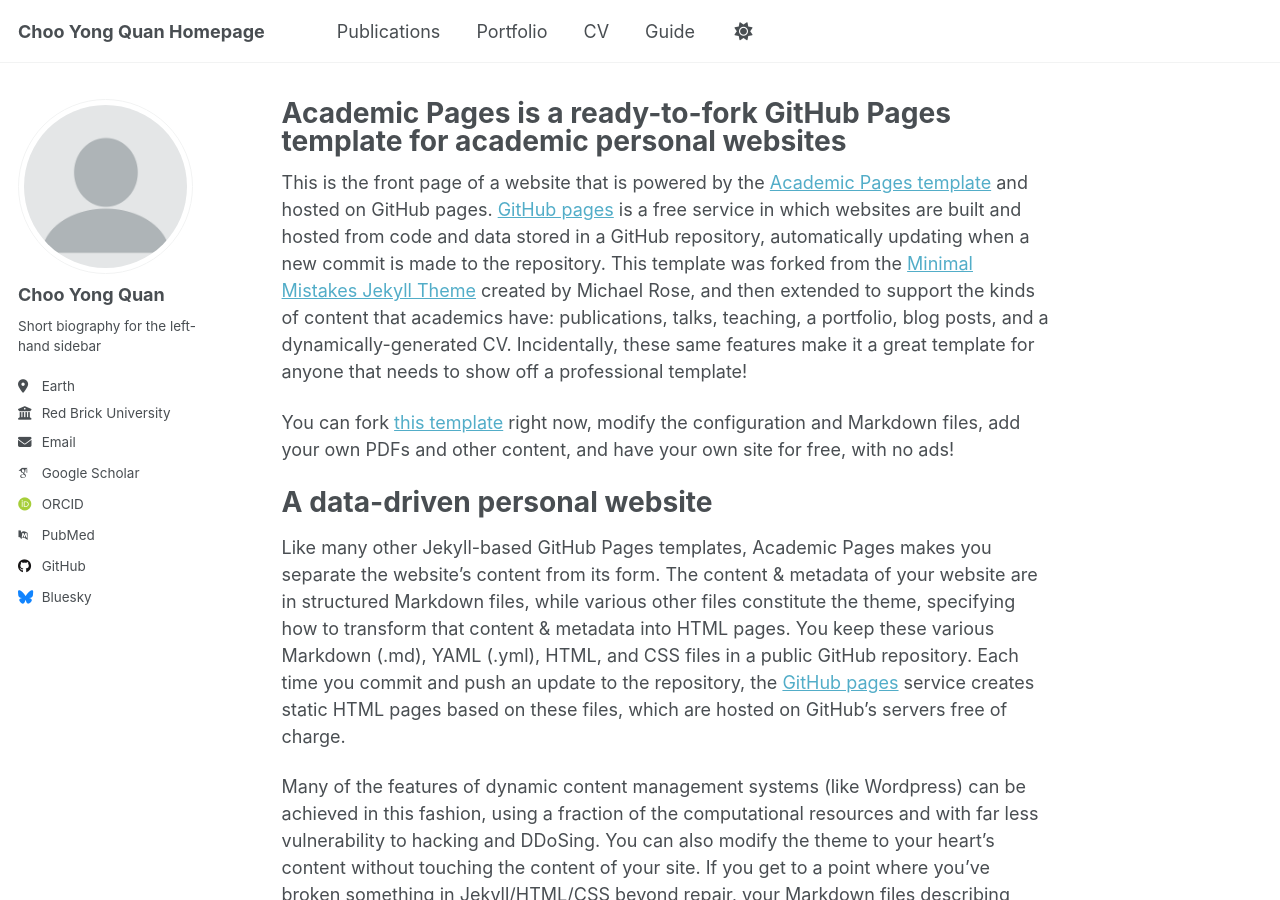
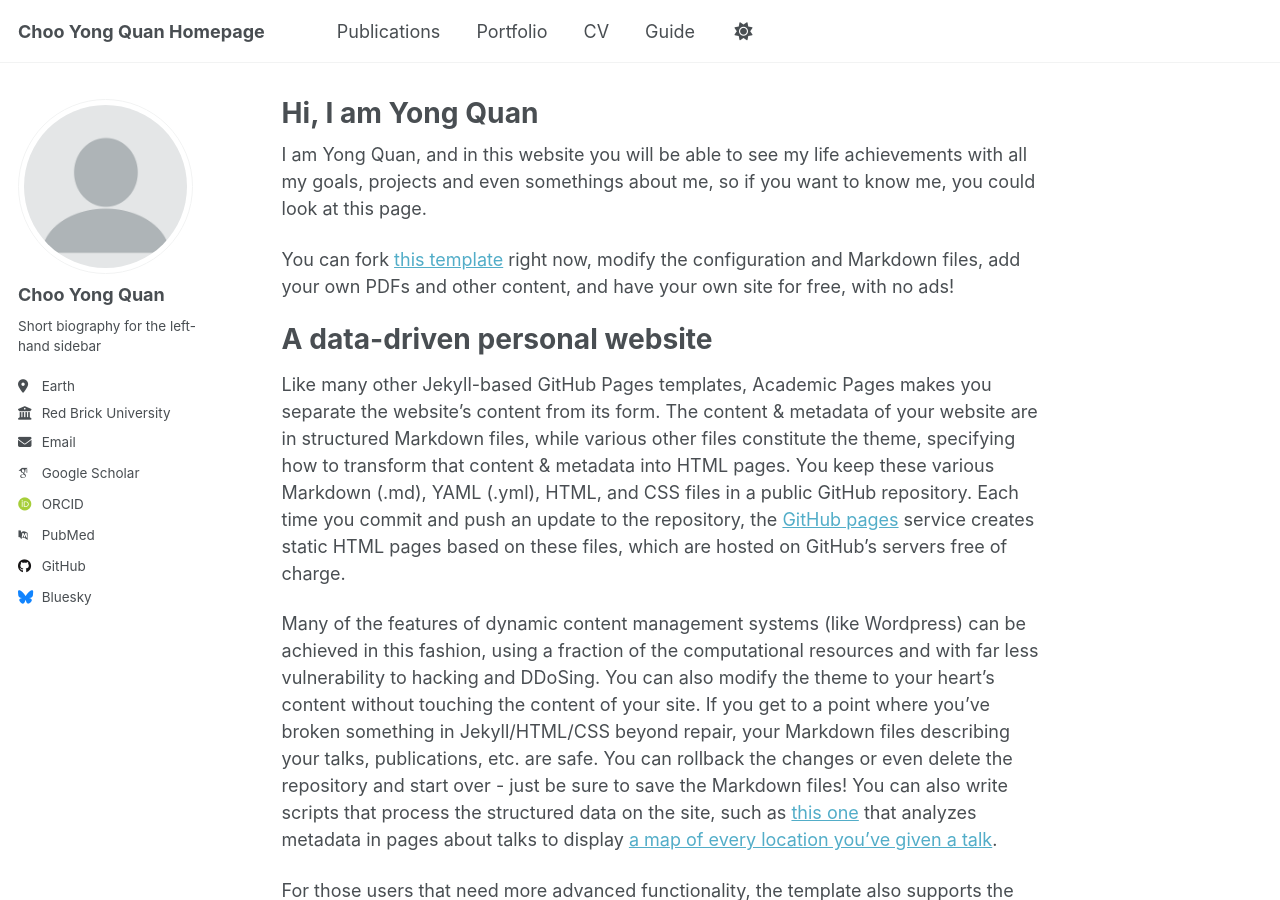
Before and after one commit to s25229-ctrl/s25229-ctrl, a Jekyll site: the page built from _pages/about.md, in a window 1280 px wide and 900 px high. Built offline with Jekyll 4.4.1, drawn with Linux system fonts in a browser that asks for light colours; some web fonts are replaced; a script that is not in the unit is left out.

Commit message:
update page

```diff
--- a/_pages/about.md
+++ b/_pages/about.md
@@ -1,13 +1,13 @@
 ---
 permalink: /
-title: "Academic Pages is a ready-to-fork GitHub Pages template for academic personal websites"
-author_profile: true
+title: "Hi, I am Yong Quan"
+author_profile: About Me
 redirect_from:
   - /about/
   - /about.html
 ---
 
-This is the front page of a website that is powered by the [Academic Pages template](https://github.com/academicpages/academicpages.github.io) and hosted on GitHub pages. [GitHub pages](https://pages.github.com) is a free service in which websites are built and hosted from code and data stored in a GitHub repository, automatically updating when a new commit is made to the repository. This template was forked from the [Minimal Mistakes Jekyll Theme](https://mmistakes.github.io/minimal-mistakes/) created by Michael Rose, and then extended to support the kinds of content that academics have: publications, talks, teaching, a portfolio, blog posts, and a dynamically-generated CV. Incidentally, these same features make it a great template for anyone that needs to show off a professional template!
+I am Yong Quan, and in this website you will be able to see my life achievements with all my goals, projects and even somethings about me, so if you want to know me, you could look at this page.
 
  You can fork [this template](https://github.com/academicpages/academicpages.github.io) right now, modify the configuration and Markdown files, add your own PDFs and other content, and have your own site for free, with no ads!
 
```
